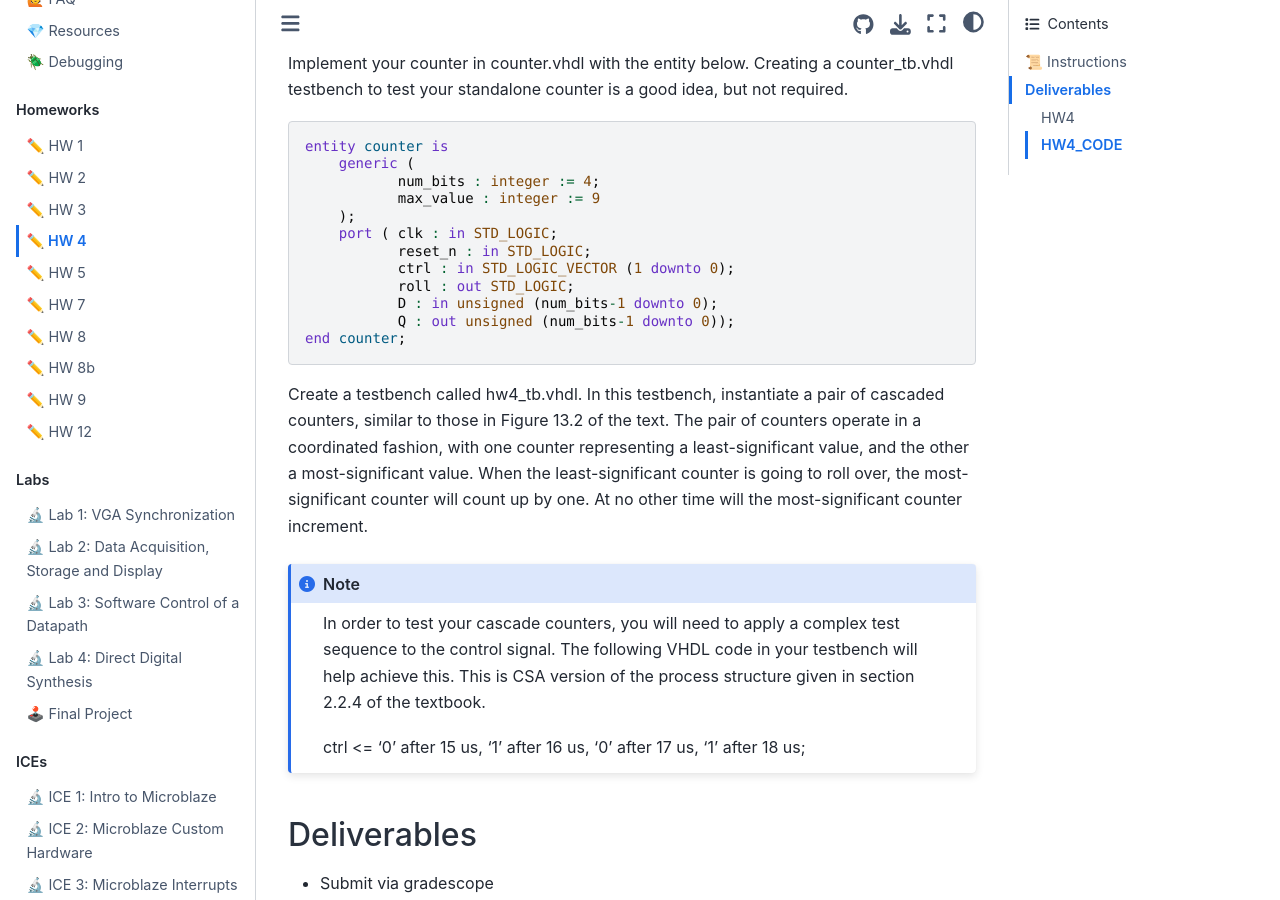
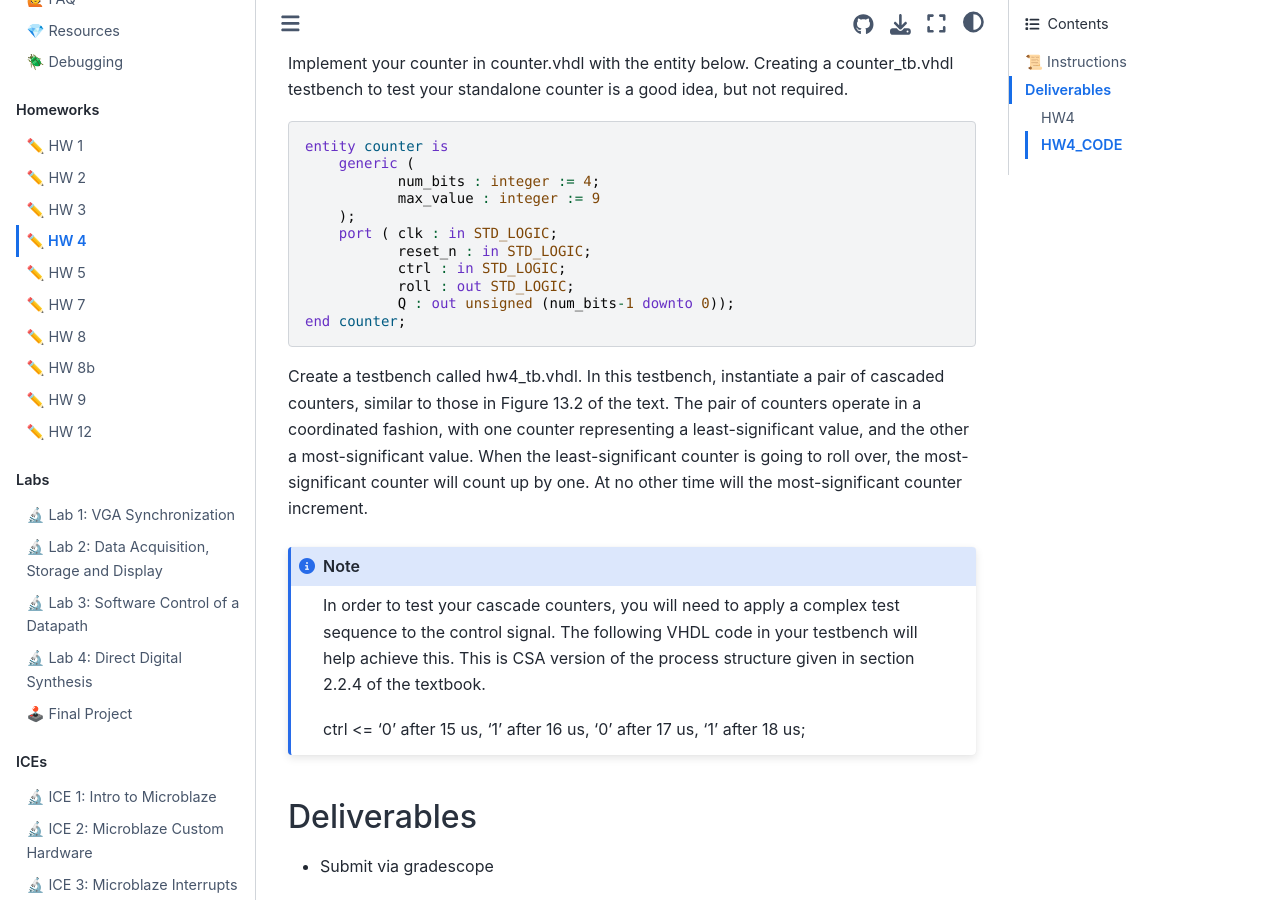
Before and after one commit to USAFA-ECE/ece383, a Jupyter Book: the page built from book/Assignments/homework4.md, in a window 1280 px wide and 900 px high, scrolled down 588 px. Built offline with Jupyter Book 1.0.4 settings and Sphinx 7.4.7 and the Sphinx Book theme 1.1.4, drawn with Linux system fonts in a browser that asks for light colours; pages that are not in the unit, such as notebooks, are missing from menus.

Commit message:
Update homework4.md

````diff
--- a/book/Assignments/homework4.md
+++ b/book/Assignments/homework4.md
@@ -27,9 +27,8 @@ entity counter is
     );
     port ( clk : in STD_LOGIC;
            reset_n : in STD_LOGIC;
-           ctrl : in STD_LOGIC_VECTOR (1 downto 0);
+           ctrl : in STD_LOGIC;
            roll : out STD_LOGIC;
-           D : in unsigned (num_bits-1 downto 0);
            Q : out unsigned (num_bits-1 downto 0));
 end counter;
 ```
````
